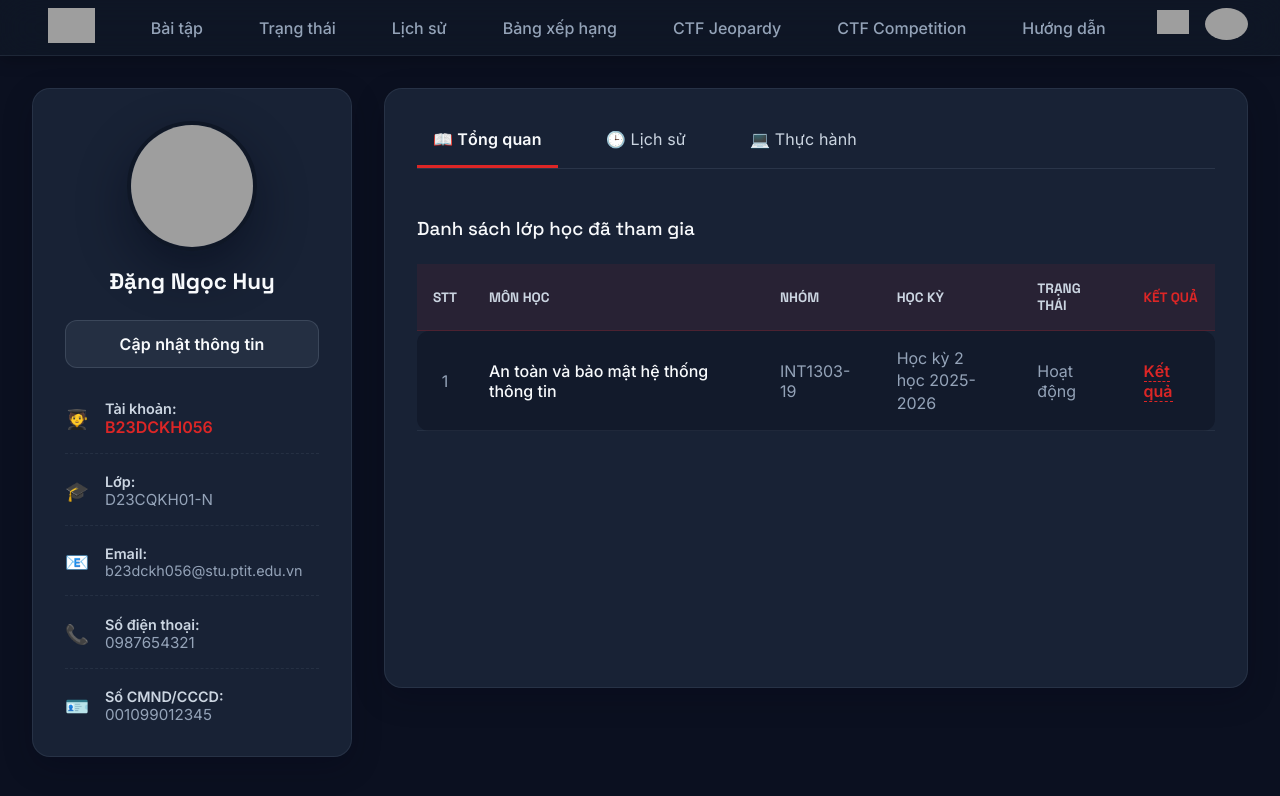
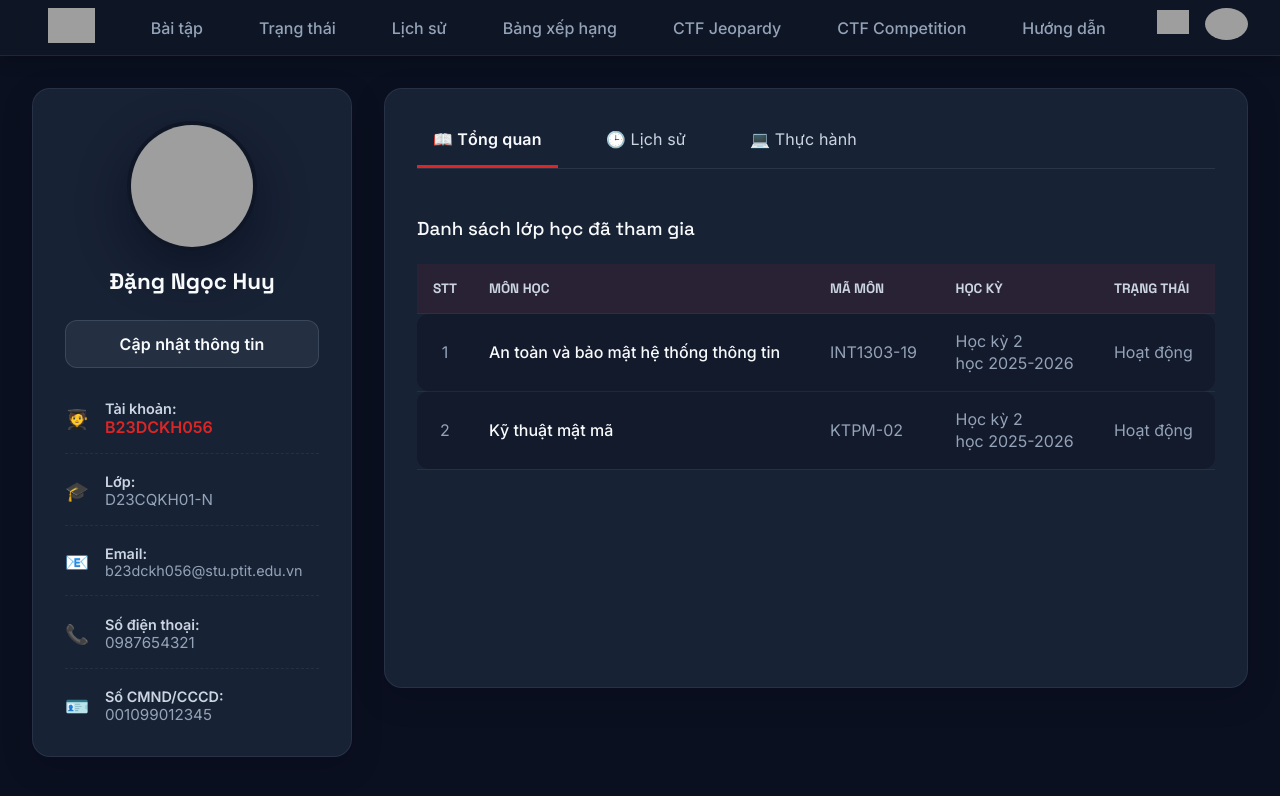
Before and after one commit to HuynD143/ptit-cyber-portal, a React (Vite) app: page /profile in a window 1280 px wide. Shown: the top 796 px of the page. Built offline with nearby package versions, Linux system fonts and the light colour scheme; grey boxes are pictures that could not be loaded.

Commit message:
Chỉnh bộ lọc

```diff
--- a/src/data/challengesData.js
+++ b/src/data/challengesData.js
@@ -1,40 +1,40 @@
 export const challengesData = [
-  { id: 1, title: 'Web Exploitation 101', tags: ['XSS', 'Web'], difficulty: 'Dễ', status: 'Solved' },
-  { id: 2, title: 'Buffer Overflow Master', tags: ['Pwn', 'Buffer'], difficulty: 'Trung bình', status: 'Attempted' },
-  { id: 3, title: 'SQLi Injection Lab', tags: ['SQLi', 'Web'], difficulty: 'Khó', status: 'Pending' },
-  { id: 4, title: 'Broken RSA Implementation', tags: ['Crypto', 'RSA'], difficulty: 'Trung bình', status: 'Attempted' },
-  { id: 5, title: 'Packet Analysis Pro', tags: ['Forensics', 'Network'], difficulty: 'Dễ', status: 'Solved' },
-  { id: 6, title: 'Crackme Level 5', tags: ['Reversing', 'Assembly'], difficulty: 'Khó', status: 'Pending' },
-  { id: 7, title: 'Linux Privilege Escalation', tags: ['OS', 'Linux'], difficulty: 'Trung bình', status: 'Pending' },
-  { id: 8, title: 'Android APK Reversing', tags: ['Mobile', 'Rev'], difficulty: 'Khó', status: 'Pending' },
-  { id: 9, title: 'IoT Firmware Analysis', tags: ['Hardware', 'IoT'], difficulty: 'Trung bình', status: 'Pending' },
-  { id: 10, title: 'XSS to RCE Chain', tags: ['Web', 'RCE'], difficulty: 'Khó', status: 'Pending' },
-  { id: 11, title: 'Basic Stack Smashing', tags: ['Pwn', 'Stack'], difficulty: 'Dễ', status: 'Solved' },
-  { id: 12, title: 'Malware Traffic Analysis', tags: ['Forensics', 'Pcap'], difficulty: 'Trung bình', status: 'Attempted' },
-  { id: 13, title: 'Advanced Heap Exploitation', tags: ['Pwn', 'Heap'], difficulty: 'Khó', status: 'Pending' },
-  { id: 14, title: 'JWT Token Forgery', tags: ['Web', 'Crypto'], difficulty: 'Trung bình', status: 'Solved' },
-  { id: 15, title: 'Windows Kernel Pwn', tags: ['Pwn', 'Windows'], difficulty: 'Khó', status: 'Pending' },
-  { id: 16, title: 'Steganography Basics', tags: ['Forensics', 'Stego'], difficulty: 'Dễ', status: 'Solved' },
-  { id: 17, title: 'Vulnerable Smart Contract', tags: ['Web3', 'Solidity'], difficulty: 'Trung bình', status: 'Pending' },
-  { id: 18, title: 'GraphQL Introspection', tags: ['Web', 'API'], difficulty: 'Dễ', status: 'Attempted' },
-  { id: 19, title: 'Active Directory Pentesting', tags: ['Network', 'AD'], difficulty: 'Khó', status: 'Pending' },
-  { id: 20, title: 'Format String Vulnerability', tags: ['Pwn', 'Fmt'], difficulty: 'Trung bình', status: 'Pending' },
-  { id: 21, title: 'Docker Escape', tags: ['OS', 'Docker'], difficulty: 'Khó', status: 'Pending' },
-  { id: 22, title: 'Deserialization Attack', tags: ['Web', 'Java'], difficulty: 'Trung bình', status: 'Attempted' },
-  { id: 23, title: 'AES Block Cipher Break', tags: ['Crypto', 'AES'], difficulty: 'Khó', status: 'Pending' },
-  { id: 24, title: 'PHP LFI to RCE', tags: ['Web', 'PHP'], difficulty: 'Trung bình', status: 'Pending' },
-  { id: 25, title: 'Browser Sandbox Escape', tags: ['Pwn', 'V8'], difficulty: 'Khó', status: 'Pending' },
-  { id: 26, title: 'Network Protocol Spoofing', tags: ['Network', 'Spoof'], difficulty: 'Trung bình', status: 'Pending' },
-  { id: 27, title: 'iOS Jailbreak 101', tags: ['Mobile', 'iOS'], difficulty: 'Khó', status: 'Pending' },
-  { id: 28, title: 'Ruby on Rails Magic', tags: ['Web', 'Ruby'], difficulty: 'Trung bình', status: 'Pending' },
-  { id: 29, title: 'Bluetooth Sniffing', tags: ['Hardware', 'Wireless'], difficulty: 'Trung bình', status: 'Pending' },
-  { id: 30, title: 'VBA Macro Deobfuscation', tags: ['Forensics', 'Malware'], difficulty: 'Dễ', status: 'Solved' },
-  { id: 31, title: 'Side Channel Attack', tags: ['Crypto', 'SideChannel'], difficulty: 'Khó', status: 'Pending' },
-  { id: 32, title: 'Game Memory Exploitation', tags: ['Reversing', 'Game'], difficulty: 'Trung bình', status: 'Pending' },
-  { id: 33, title: 'BGP Hijacking Demo', tags: ['Network', 'Routing'], difficulty: 'Khó', status: 'Pending' },
-  { id: 34, title: 'SSRF via Cloud Meta', tags: ['Web', 'Cloud'], difficulty: 'Trung bình', status: 'Pending' },
-  { id: 35, title: 'Return Oriented Programming', tags: ['Pwn', 'ROP'], difficulty: 'Khó', status: 'Pending' },
-  { id: 36, title: 'Memory Forensics Analysis', tags: ['Forensics', 'RAM'], difficulty: 'Trung bình', status: 'Attempted' }
+  { id: 1, title: 'Web Exploitation 101', tags: ['XSS', 'Web'], difficulty: 'Dễ', status: 'Solved', course: 'An toàn và bảo mật hệ thống thông tin - INT1303-19', term: 'Học kỳ 2 năm học 2025-2026' },
+  { id: 2, title: 'Buffer Overflow Master', tags: ['Pwn', 'Buffer'], difficulty: 'Trung bình', status: 'Attempted', course: 'Kỹ thuật mật mã - KTPM-02', term: 'Học kỳ 2 năm học 2025-2026' },
+  { id: 3, title: 'SQLi Injection Lab', tags: ['SQLi', 'Web'], difficulty: 'Khó', status: 'Pending', course: 'Kỹ thuật mật mã - KTPM-02', term: 'Học kỳ 2 năm học 2025-2026' },
+  { id: 4, title: 'Broken RSA Implementation', tags: ['Crypto', 'RSA'], difficulty: 'Trung bình', status: 'Attempted', course: 'An toàn và bảo mật hệ thống thông tin - INT1303-19', term: 'Học kỳ 2 năm học 2025-2026' },
+  { id: 5, title: 'Packet Analysis Pro', tags: ['Forensics', 'Network'], difficulty: 'Dễ', status: 'Solved', course: 'An toàn và bảo mật hệ thống thông tin - INT1303-19', term: 'Học kỳ 2 năm học 2025-2026' },
+  { id: 6, title: 'Crackme Level 5', tags: ['Reversing', 'Assembly'], difficulty: 'Khó', status: 'Pending', course: 'Kỹ thuật mật mã - KTPM-02', term: 'Học kỳ 2 năm học 2025-2026' },
+  { id: 7, title: 'Linux Privilege Escalation', tags: ['OS', 'Linux'], difficulty: 'Trung bình', status: 'Pending', course: 'Kỹ thuật mật mã - KTPM-02', term: 'Học kỳ 2 năm học 2025-2026' },
+  { id: 8, title: 'Android APK Reversing', tags: ['Mobile', 'Rev'], difficulty: 'Khó', status: 'Pending', course: 'An toàn và bảo mật hệ thống thông tin - INT1303-19', term: 'Học kỳ 2 năm học 2025-2026' },
+  { id: 9, title: 'IoT Firmware Analysis', tags: ['Hardware', 'IoT'], difficulty: 'Trung bình', status: 'Pending', course: 'An toàn và bảo mật hệ thống thông tin - INT1303-19', term: 'Học kỳ 2 năm học 2025-2026' },
+  { id: 10, title: 'XSS to RCE Chain', tags: ['Web', 'RCE'], difficulty: 'Khó', status: 'Pending', course: 'Kỹ thuật mật mã - KTPM-02', term: 'Học kỳ 2 năm học 2025-2026' },
+  { id: 11, title: 'Basic Stack Smashing', tags: ['Pwn', 'Stack'], difficulty: 'Dễ', status: 'Solved', course: 'Kỹ thuật mật mã - KTPM-02', term: 'Học kỳ 2 năm học 2025-2026' },
+  { id: 12, title: 'Malware Traffic Analysis', tags: ['Forensics', 'Pcap'], difficulty: 'Trung bình', status: 'Attempted', course: 'An toàn và bảo mật hệ thống thông tin - INT1303-19', term: 'Học kỳ 2 năm học 2025-2026' },
+  { id: 13, title: 'Advanced Heap Exploitation', tags: ['Pwn', 'Heap'], difficulty: 'Khó', status: 'Pending', course: 'An toàn và bảo mật hệ thống thông tin - INT1303-19', term: 'Học kỳ 2 năm học 2025-2026' },
+  { id: 14, title: 'JWT Token Forgery', tags: ['Web', 'Crypto'], difficulty: 'Trung bình', status: 'Solved', course: 'Kỹ thuật mật mã - KTPM-02', term: 'Học kỳ 2 năm học 2025-2026' },
+  { id: 15, title: 'Windows Kernel Pwn', tags: ['Pwn', 'Windows'], difficulty: 'Khó', status: 'Pending', course: 'Kỹ thuật mật mã - KTPM-02', term: 'Học kỳ 2 năm học 2025-2026' },
+  { id: 16, title: 'Steganography Basics', tags: ['Forensics', 'Stego'], difficulty: 'Dễ', status: 'Solved', course: 'An toàn và bảo mật hệ thống thông tin - INT1303-19', term: 'Học kỳ 2 năm học 2025-2026' },
+  { id: 17, title: 'Vulnerable Smart Contract', tags: ['Web3', 'Solidity'], difficulty: 'Trung bình', status: 'Pending', course: 'An toàn và bảo mật hệ thống thông tin - INT1303-19', term: 'Học kỳ 2 năm học 2025-2026' },
+  { id: 18, title: 'GraphQL Introspection', tags: ['Web', 'API'], difficulty: 'Dễ', status: 'Attempted', course: 'Kỹ thuật mật mã - KTPM-02', term: 'Học kỳ 2 năm học 2025-2026' },
+  { id: 19, title: 'Active Directory Pentesting', tags: ['Network', 'AD'], difficulty: 'Khó', status: 'Pending', course: 'Kỹ thuật mật mã - KTPM-02', term: 'Học kỳ 2 năm học 2025-2026' },
+  { id: 20, title: 'Format String Vulnerability', tags: ['Pwn', 'Fmt'], difficulty: 'Trung bình', status: 'Pending', course: 'An toàn và bảo mật hệ thống thông tin - INT1303-19', term: 'Học kỳ 2 năm học 2025-2026' },
+  { id: 21, title: 'Docker Escape', tags: ['OS', 'Docker'], difficulty: 'Khó', status: 'Pending', course: 'An toàn và bảo mật hệ thống thông tin - INT1303-19', term: 'Học kỳ 2 năm học 2025-2026' },
+  { id: 22, title: 'Deserialization Attack', tags: ['Web', 'Java'], difficulty: 'Trung bình', status: 'Attempted', course: 'Kỹ thuật mật mã - KTPM-02', term: 'Học kỳ 2 năm học 2025-2026' },
+  { id: 23, title: 'AES Block Cipher Break', tags: ['Crypto', 'AES'], difficulty: 'Khó', status: 'Pending', course: 'Kỹ thuật mật mã - KTPM-02', term: 'Học kỳ 2 năm học 2025-2026' },
+  { id: 24, title: 'PHP LFI to RCE', tags: ['Web', 'PHP'], difficulty: 'Trung bình', status: 'Pending', course: 'An toàn và bảo mật hệ thống thông tin - INT1303-19', term: 'Học kỳ 2 năm học 2025-2026' },
+  { id: 25, title: 'Browser Sandbox Escape', tags: ['Pwn', 'V8'], difficulty: 'Khó', status: 'Pending', course: 'An toàn và bảo mật hệ thống thông tin - INT1303-19', term: 'Học kỳ 2 năm học 2025-2026' },
+  { id: 26, title: 'Network Protocol Spoofing', tags: ['Network', 'Spoof'], difficulty: 'Trung bình', status: 'Pending', course: 'Kỹ thuật mật mã - KTPM-02', term: 'Học kỳ 2 năm học 2025-2026' },
+  { id: 27, title: 'iOS Jailbreak 101', tags: ['Mobile', 'iOS'], difficulty: 'Khó', status: 'Pending', course: 'Kỹ thuật mật mã - KTPM-02', term: 'Học kỳ 2 năm học 2025-2026' },
+  { id: 28, title: 'Ruby on Rails Magic', tags: ['Web', 'Ruby'], difficulty: 'Trung bình', status: 'Pending', course: 'An toàn và bảo mật hệ thống thông tin - INT1303-19', term: 'Học kỳ 2 năm học 2025-2026' },
+  { id: 29, title: 'Bluetooth Sniffing', tags: ['Hardware', 'Wireless'], difficulty: 'Trung bình', status: 'Pending', course: 'An toàn và bảo mật hệ thống thông tin - INT1303-19', term: 'Học kỳ 2 năm học 2025-2026' },
+  { id: 30, title: 'VBA Macro Deobfuscation', tags: ['Forensics', 'Malware'], difficulty: 'Dễ', status: 'Solved', course: 'Kỹ thuật mật mã - KTPM-02', term: 'Học kỳ 2 năm học 2025-2026' },
+  { id: 31, title: 'Side Channel Attack', tags: ['Crypto', 'SideChannel'], difficulty: 'Khó', status: 'Pending', course: 'Kỹ thuật mật mã - KTPM-02', term: 'Học kỳ 2 năm học 2025-2026' },
+  { id: 32, title: 'Game Memory Exploitation', tags: ['Reversing', 'Game'], difficulty: 'Trung bình', status: 'Pending', course: 'An toàn và bảo mật hệ thống thông tin - INT1303-19', term: 'Học kỳ 2 năm học 2025-2026' },
+  { id: 33, title: 'BGP Hijacking Demo', tags: ['Network', 'Routing'], difficulty: 'Khó', status: 'Pending', course: 'An toàn và bảo mật hệ thống thông tin - INT1303-19', term: 'Học kỳ 2 năm học 2025-2026' },
+  { id: 34, title: 'SSRF via Cloud Meta', tags: ['Web', 'Cloud'], difficulty: 'Trung bình', status: 'Pending', course: 'Kỹ thuật mật mã - KTPM-02', term: 'Học kỳ 2 năm học 2025-2026' },
+  { id: 35, title: 'Return Oriented Programming', tags: ['Pwn', 'ROP'], difficulty: 'Khó', status: 'Pending', course: 'Kỹ thuật mật mã - KTPM-02', term: 'Học kỳ 2 năm học 2025-2026' },
+  { id: 36, title: 'Memory Forensics Analysis', tags: ['Forensics', 'RAM'], difficulty: 'Trung bình', status: 'Attempted', course: 'An toàn và bảo mật hệ thống thông tin - INT1303-19', term: 'Học kỳ 2 năm học 2025-2026' }
 ];
 
 export const allSubCategories = ['Tất cả chủ đề', 'Web', 'Pwn', 'Crypto', 'Forensics', 'Reversing', 'Mobile', 'OS', 'Hardware', 'Network', 'Web3', 'Malware', 'Cloud'];
--- a/src/pages/Challenges/Home.jsx
+++ b/src/pages/Challenges/Home.jsx
@@ -7,6 +7,7 @@ const Home = () => {
   const [searchParams, setSearchParams] = useSearchParams();
   const [filterDifficulty, setFilterDifficulty] = React.useState('Tất cả độ khó');
   const [filterSubCat, setFilterSubCat] = React.useState('Tất cả chủ đề');
+  const [filterCourse, setFilterCourse] = React.useState('Học kỳ 2 năm học 2025-2026');
   const [searchQuery, setSearchQuery] = React.useState('');
 
   const currentPage = parseInt(searchParams.get('page') || '1', 10);
@@ -22,7 +23,8 @@ const Home = () => {
     const matchSearch = c.title.toLowerCase().includes(searchQuery.toLowerCase());
     const matchDiff = filterDifficulty === 'Tất cả độ khó' || c.difficulty === filterDifficulty;
     const matchSubCat = filterSubCat === 'Tất cả chủ đề' || c.tags.includes(filterSubCat);
-    return matchSearch && matchDiff && matchSubCat;
+    const matchCourse = filterCourse === c.term || filterCourse === c.course;
+    return matchSearch && matchDiff && matchSubCat && matchCourse;
   });
 
   // Pagination Logic
@@ -54,27 +56,32 @@ const Home = () => {
       <div style={{ display: 'flex', justifyContent: 'space-between', alignItems: 'center', marginBottom: '2.5rem' }}>
         <h2 style={{ margin: 0 }}>Danh sách bài tập</h2>
         <div style={{ display: 'flex', gap: '1rem', alignItems: 'center' }}>
-          <select style={{ width: '350px', padding: '10px 15px' }}>
+          <select
+            value={filterCourse}
+            onChange={(e) => { setFilterCourse(e.target.value); setSearchParams({ page: '1' }); }}
+            style={{ width: '350px', padding: '10px 15px' }}
+          >
             <option>Học kỳ 2 năm học 2025-2026</option>
             <option>An toàn và bảo mật hệ thống thông tin - INT1303-19</option>
+            <option>Kỹ thuật mật mã - KTPM-02</option>
           </select>
           <input
             type="text"
             placeholder="Nhập từ khóa..."
             value={searchQuery}
-            onChange={(e) => { setSearchQuery(e.target.value); setSearchParams({page: '1'}); }}
+            onChange={(e) => { setSearchQuery(e.target.value); setSearchParams({ page: '1' }); }}
             style={{ width: '250px' }}
           />
           <select
             value={filterSubCat}
-            onChange={(e) => { setFilterSubCat(e.target.value); setSearchParams({page: '1'}); }}
+            onChange={(e) => { setFilterSubCat(e.target.value); setSearchParams({ page: '1' }); }}
             style={{ width: '150px' }}
           >
             {allSubCategories.map(cat => <option key={cat} value={cat}>{cat}</option>)}
           </select>
           <select
             value={filterDifficulty}
-            onChange={(e) => { setFilterDifficulty(e.target.value); setSearchParams({page: '1'}); }}
+            onChange={(e) => { setFilterDifficulty(e.target.value); setSearchParams({ page: '1' }); }}
             style={{ width: '150px' }}
           >
             <option>Tất cả độ khó</option>
@@ -107,8 +114,8 @@ const Home = () => {
               flexDirection: 'column',
               justifyContent: 'space-between'
             }}
-            onMouseOver={e => e.currentTarget.style.transform = 'translateY(-2px)'}
-            onMouseOut={e => e.currentTarget.style.transform = 'none'}
+              onMouseOver={e => e.currentTarget.style.transform = 'translateY(-2px)'}
+              onMouseOut={e => e.currentTarget.style.transform = 'none'}
             >
               <div>
                 {/* Top row: tags and status */}
--- a/src/pages/Profile/Courses.jsx
+++ b/src/pages/Profile/Courses.jsx
@@ -15,10 +15,10 @@ const Courses = () => {
             <tr className="enrollclass__table__head">
               <th className="text--middle">STT</th>
               <th>Môn học</th>
-              <th>Nhóm</th>
+              <th>Mã môn</th>
               <th>Học kỳ</th>
               <th>Trạng thái</th>
-              <th className="text--middle" style={{ textAlign: 'center' }}>Kết quả</th>
+
             </tr>
           </thead>
           <tbody>
@@ -29,9 +29,7 @@ const Courses = () => {
                 <td>{c.group}</td>
                 <td style={{ color: 'var(--text-muted)' }}>{c.term}</td>
                 <td><span className="status-ac" style={{ color: '#00cc66' }}>{c.status}</span></td>
-                <td className="text--middle" style={{ textAlign: 'center' }}>
-                  <Link to="/history" className="link--red" style={{ color: 'var(--primary)', fontWeight: 'bold' }}>Kết quả</Link>
-                </td>
+
               </tr>
             ))}
           </tbody>
--- a/src/pages/Profile/Profile.jsx
+++ b/src/pages/Profile/Profile.jsx
@@ -1,6 +1,7 @@
 import React, { useState } from 'react';
 import { Link } from 'react-router-dom';
-import { userProfileDetails, enrolledClasses } from '../../data/profileData';
+import { userProfileDetails } from '../../data/profileData';
+import { myCourses } from '../../data/coursesData';
 
 const Profile = () => {
   const [activeTab, setActiveTab] = useState('overview');
@@ -124,23 +125,20 @@ const Profile = () => {
                   <tr style={{ background: 'rgba(220, 38, 38, 0.08)', borderBottom: '1px solid rgba(220, 38, 38, 0.2)' }}>
                     <th style={{ padding: '1rem', color: 'var(--text-soft)', fontWeight: '600', width: '50px', textAlign: 'center' }}>STT</th>
                     <th style={{ padding: '1rem', color: 'var(--text-soft)', fontWeight: '600' }}>Môn học</th>
-                    <th style={{ padding: '1rem', color: 'var(--text-soft)', fontWeight: '600' }}>Nhóm</th>
+                    <th style={{ padding: '1rem', color: 'var(--text-soft)', fontWeight: '600' }}>Mã môn</th>
                     <th style={{ padding: '1rem', color: 'var(--text-soft)', fontWeight: '600' }}>Học kỳ</th>
                     <th style={{ padding: '1rem', color: 'var(--text-soft)', fontWeight: '600' }}>Trạng thái</th>
-                    <th style={{ padding: '1rem', color: 'var(--primary)', fontWeight: '600' }}>Kết quả</th>
+
                   </tr>
                 </thead>
                 <tbody>
-                  {enrolledClasses.map(c => (
+                  {myCourses.map(c => (
                     <tr key={c.stt} style={{ borderBottom: '1px solid rgba(148,163,184,0.1)', transition: 'background 0.2s' }} onMouseOver={e => e.currentTarget.style.background = 'rgba(255,255,255,0.02)'} onMouseOut={e => e.currentTarget.style.background = 'transparent'}>
                       <td style={{ padding: '1rem', textAlign: 'center', color: 'var(--text-muted)' }}>{c.stt}</td>
                       <td style={{ padding: '1rem', fontWeight: '500' }}>{c.subject}</td>
                       <td style={{ padding: '1rem', color: 'var(--text-muted)' }}>{c.group}</td>
                       <td style={{ padding: '1rem', color: 'var(--text-muted)', lineHeight: '1.4' }} dangerouslySetInnerHTML={{ __html: c.term.replace(' năm học', '<br/>học') }} />
                       <td style={{ padding: '1rem', color: 'var(--text-muted)' }}>{c.status}</td>
-                      <td style={{ padding: '1rem', color: 'var(--primary)', fontWeight: 'bold', cursor: 'pointer' }}>
-                        <Link to={c.resultLink} style={{ color: 'inherit', textDecoration: 'none' }}><span style={{ borderBottom: '1px dashed var(--primary)' }}>Kết quả</span></Link>
-                      </td>
                     </tr>
                   ))}
                 </tbody>
```
